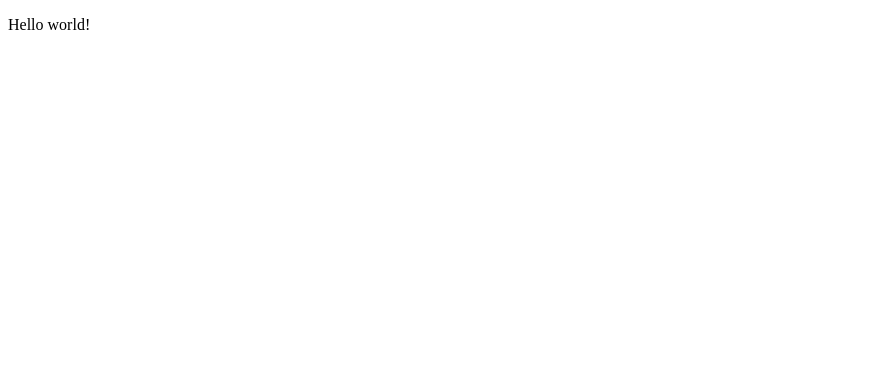
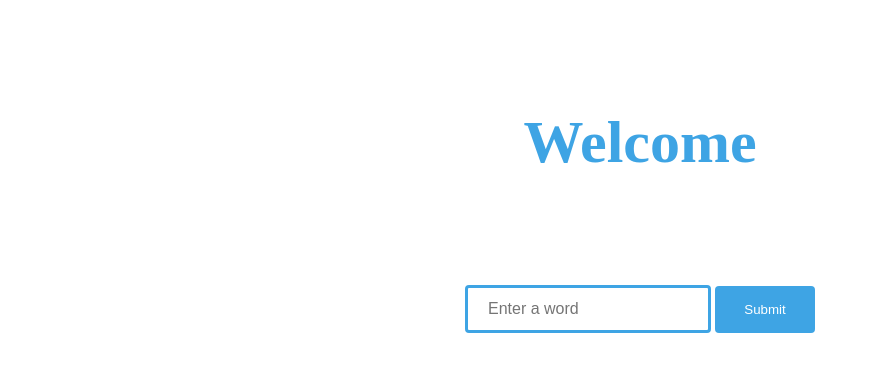
Before and after one commit to ethanchung936/TwitWord, a Django app: page /home/ in a window 1280 px wide. Before the commit the part shown is almost empty. Shown: the top 372 px of the page, without its empty margins (0-869 px from the left). Run offline with Django 4.2, Linux system fonts and the light colour scheme.

Commit message:
created a home html template and css style sheet

```diff
--- /dev/null
+++ b/TwitWord/word_lookup/static/word_lookup/style.css
@@ -0,0 +1,40 @@
+.header {
+    padding: 60px;
+    text-align: center;
+    color: rgb(62, 164, 228);
+    font-size: 30px;
+  }
+
+#content {
+    text-align: center;
+}
+
+#word {
+    width: 200px;
+    padding: 12px 20px;
+    margin: 8px 0;
+    border: 3px solid rgb(62, 164, 228);
+    border-radius: 4px;
+    align-items: center;
+    font-size: 16px;
+  }
+
+#word:focus {
+    background-color: rgb(171, 220, 250);
+}
+
+#submit {
+    width: 100px;
+    background-color: rgb(62, 164, 228);
+    color: white;
+    padding: 16px 20px;
+    margin: 8px 0;
+    border: none;
+    border-radius: 4px;
+    cursor: pointer;
+    text-align: center;
+}
+
+#submit:hover {
+    background-color: rgb(53, 142, 197);
+}
--- a/TwitWord/word_lookup/templates/word_lookup/home.html
+++ b/TwitWord/word_lookup/templates/word_lookup/home.html
@@ -1,9 +1,17 @@
 <!DOCTYPE html>
 <html>
     <head>
-        <title>Example</title>
+        {% load static %}
+        <link rel="stylesheet" type="text/css" href="{% static 'word_lookup/style.css' %}">
+        <title>TwitWord</title>
     </head>
     <body>
-        <p>Hello world!</p>
+        <div class="header">
+            <h1>Welcome</h1>
+        </div>
+            <form id="content">
+                <input id="word" type="text" name="word" placeholder="Enter a word">
+                <input id="submit" type="submit" value="Submit">
+            </form>
     </body>
 </html>
```
